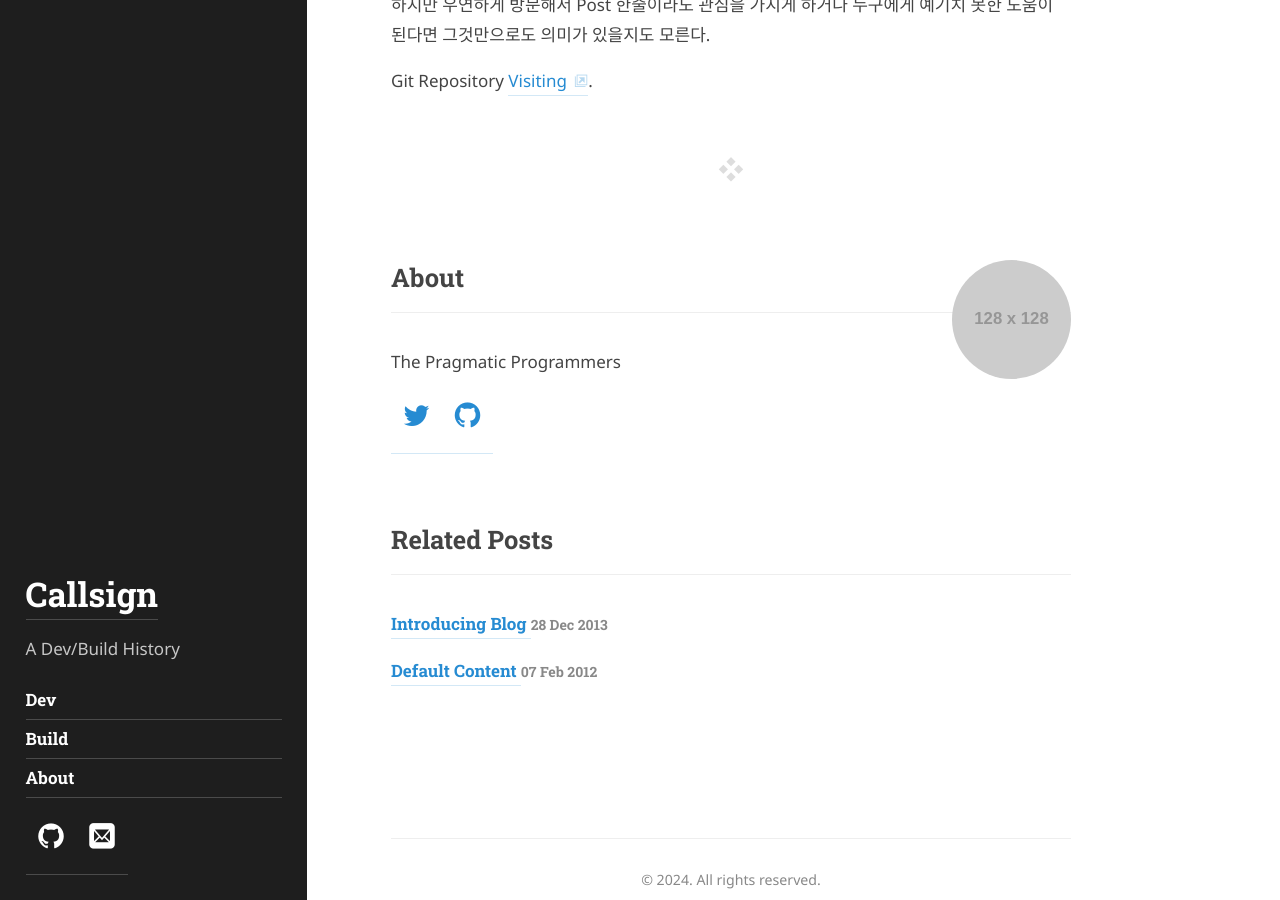
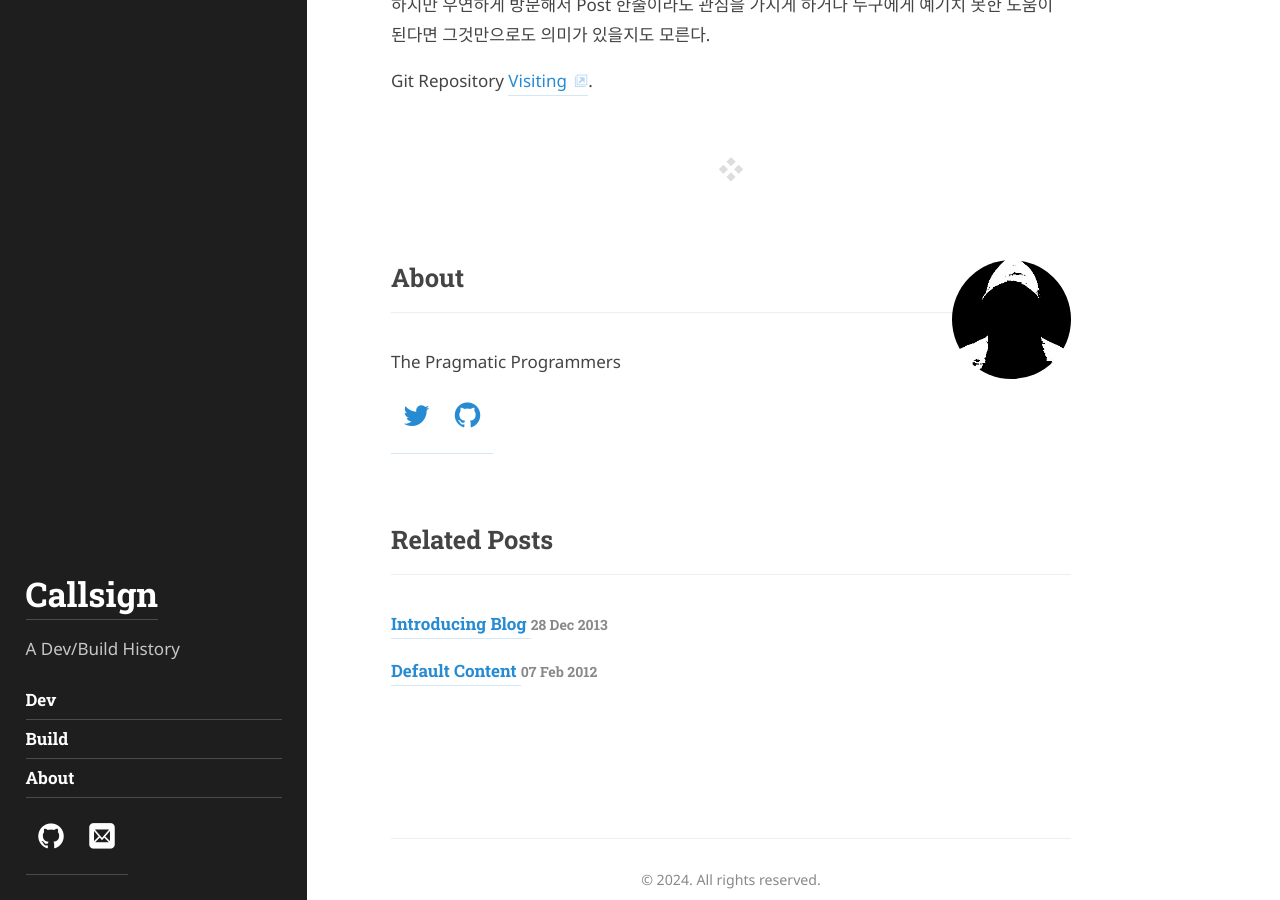
Before and after one commit to callsign88/callsign88.github.io, a Jekyll site: the page built from _posts/2012-02-06-whats-jekyll.md, in a window 1280 px wide and 900 px high, scrolled down 748 px. Built offline with Jekyll 4.4.1, drawn with Linux system fonts in a browser that asks for light colours; some web fonts are replaced.

Commit message:
Update: Change author2 profile picture to local anonymous image

```diff
--- a/_data/authors.yml
+++ b/_data/authors.yml
@@ -73,7 +73,7 @@ author2:
     The Pragmatic Programmers
 
 
-  picture:           https://placehold.it/128x128
+  picture:           /assets/img/anonymous.png
   twitter:           <username>
   github:            callsign88
   accent_color:      '#268bd2'
```
